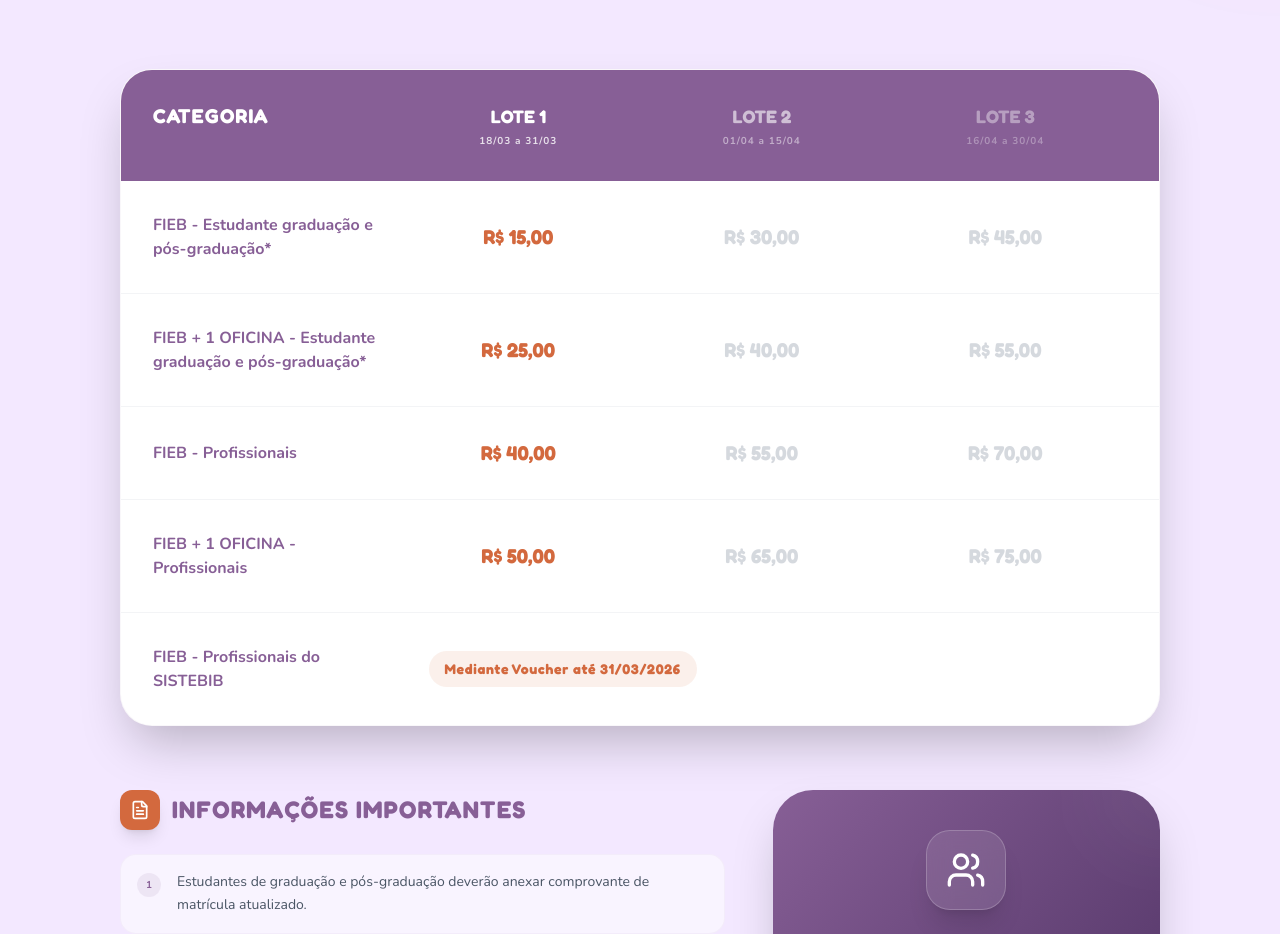
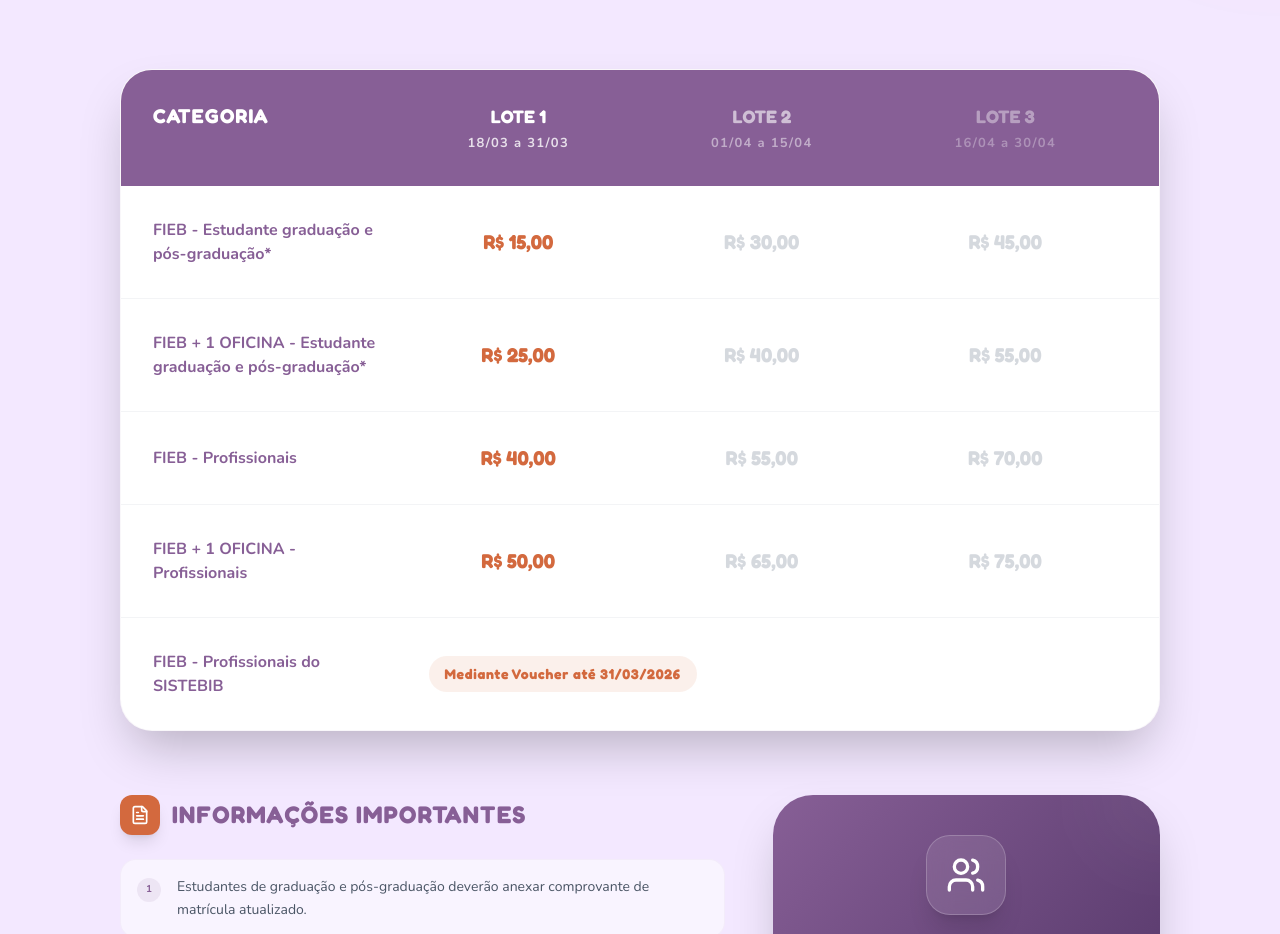
Before and after one commit to jorgecativo/LP-FIEB, a React (Vite) app: page / in a window 1280 px wide. Shown: the part 1903-2837 px from the top of the page. Built offline with nearby package versions, Linux system fonts and the light colour scheme.

Commit message:
style: aumenta fonte das datas dos lotes no quadro de inscricoes

```diff
--- a/src/App.tsx
+++ b/src/App.tsx
@@ -493,15 +493,15 @@
               <div className="font-display font-bold text-xl uppercase tracking-wider">{t.registrations.table.category}</div>
               <div className="text-center">
                 <div className="font-display font-bold text-lg uppercase">{t.registrations.table.lot1}</div>
-                <div className="text-[10px] opacity-80 font-bold tracking-widest mt-1">{t.registrations.table.dates1}</div>
+                <div className="text-[13px] opacity-80 font-bold tracking-widest mt-1">{t.registrations.table.dates1}</div>
               </div>
               <div className="text-center opacity-60">
                 <div className="font-display font-bold text-lg uppercase">{t.registrations.table.lot2}</div>
-                <div className="text-[10px] opacity-80 font-bold tracking-widest mt-1">{t.registrations.table.dates2}</div>
+                <div className="text-[13px] opacity-80 font-bold tracking-widest mt-1">{t.registrations.table.dates2}</div>
               </div>
               <div className="text-center opacity-40">
                 <div className="font-display font-bold text-lg uppercase">{t.registrations.table.lot3}</div>
-                <div className="text-[10px] opacity-80 font-bold tracking-widest mt-1">{t.registrations.table.dates3}</div>
+                <div className="text-[13px] opacity-80 font-bold tracking-widest mt-1">{t.registrations.table.dates3}</div>
               </div>
             </div>
 
```
